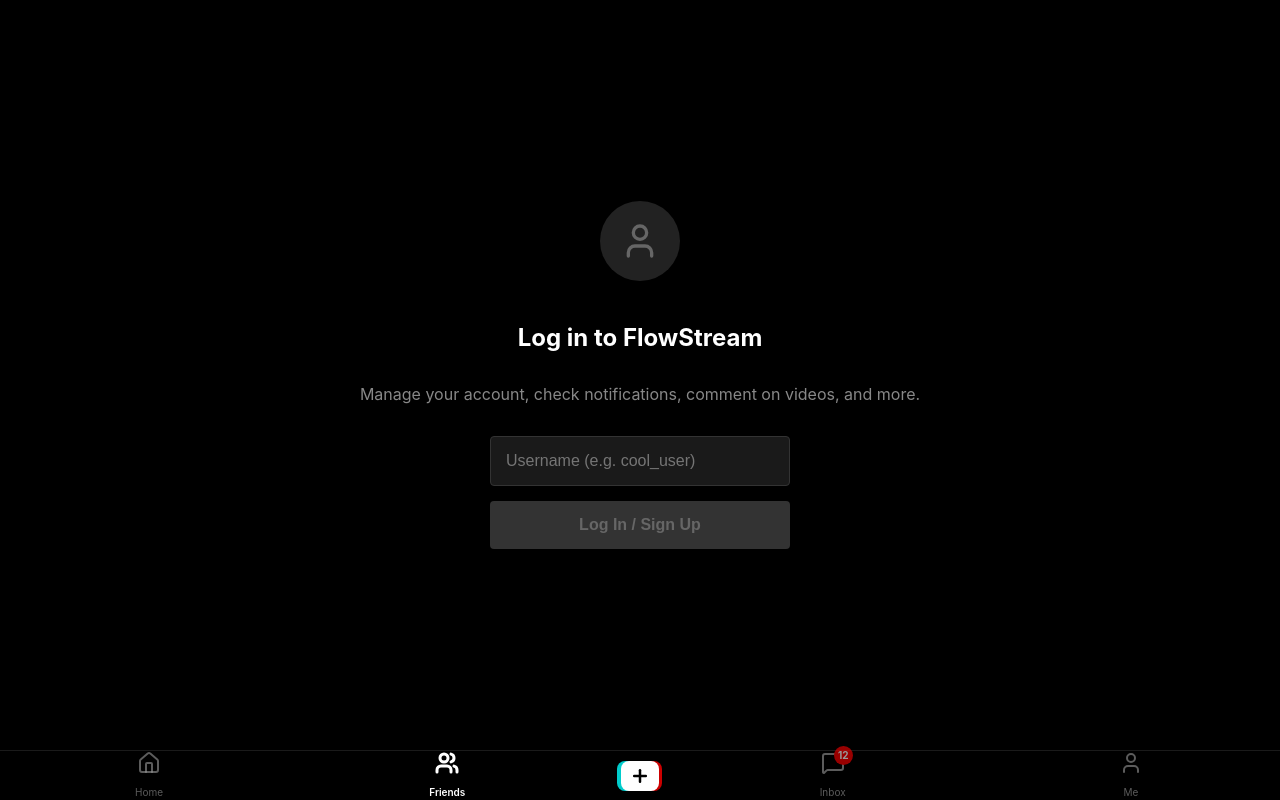
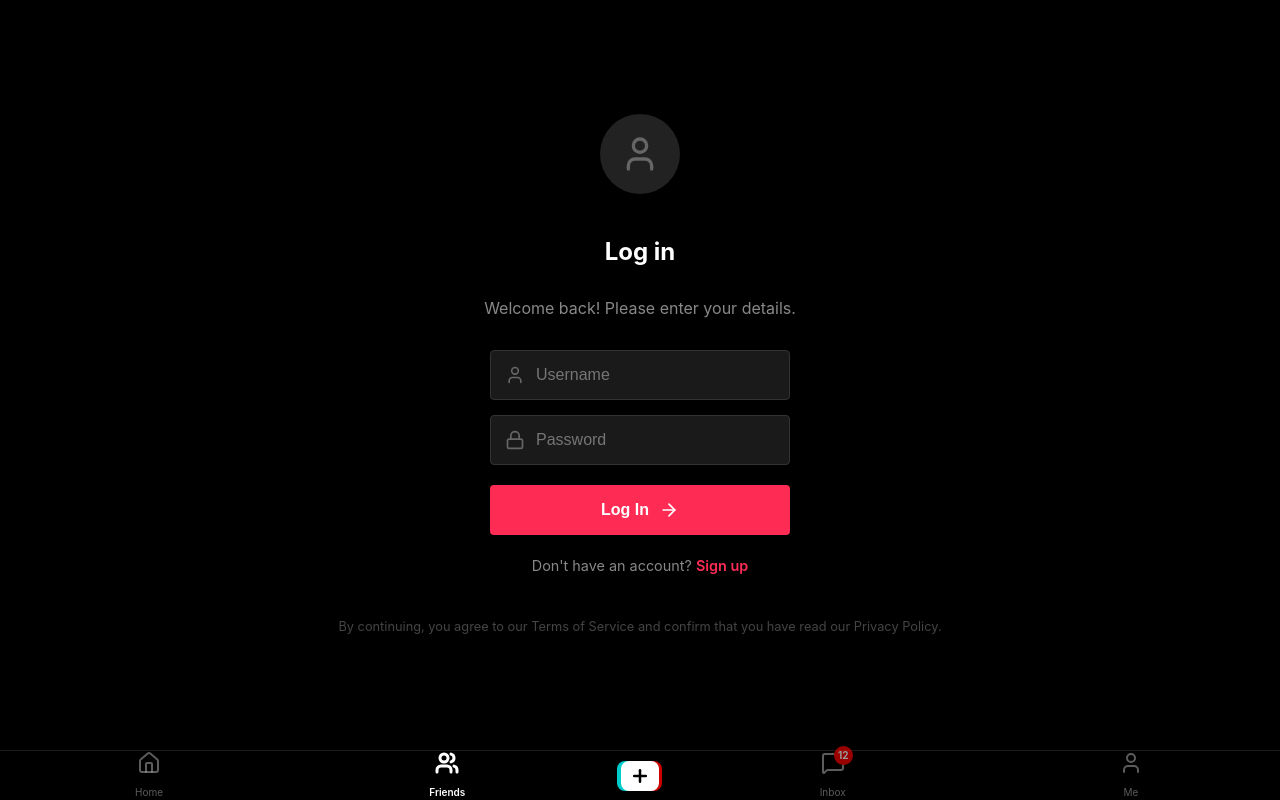
Before and after one commit to gipjazestech-sketch/Gipjazes, a React (Vite) app: page / in a window 1280 px wide. Both pictures are taken after a click on the element "Friends". Built offline with nearby package versions, Linux system fonts and the light colour scheme; no server answers.

Commit message:
Implement real login/register UI

```diff
--- a/src/pages/Login.jsx
+++ b/src/pages/Login.jsx
@@ -1,16 +1,36 @@
 import React, { useState } from 'react';
 import { useApp } from '../context/AppContext';
-import { User } from 'lucide-react';
+import { User, Lock, ArrowRight } from 'lucide-react';
 
 const Login = ({ onSuccess }) => {
+    const [isLoginMode, setIsLoginMode] = useState(true);
     const [username, setUsername] = useState('');
-    const { login } = useApp();
+    const [password, setPassword] = useState('');
+    const [error, setError] = useState('');
+    const [isLoading, setIsLoading] = useState(false);
 
-    const handleSubmit = (e) => {
+    const { login, register } = useApp();
+
+    const handleSubmit = async (e) => {
         e.preventDefault();
-        if (username.trim()) {
-            login(username.trim());
+        setError('');
+
+        if (!username.trim() || !password.trim()) {
+            setError('Please fill in all fields');
+            return;
+        }
+
+        setIsLoading(true);
+
+        const action = isLoginMode ? login : register;
+        const result = await action(username.trim(), password.trim());
+
+        setIsLoading(false);
+
+        if (result.success) {
             onSuccess();
+        } else {
+            setError(result.error || 'Authentication failed');
         }
     };
 
@@ -33,46 +53,79 @@
                 <User size={40} color="#666" />
             </div>
 
-            <h2 style={{ marginBottom: '10px' }}>Log in to FlowStream</h2>
-            <p style={{ color: '#888', marginBottom: '30px' }}>Manage your account, check notifications, comment on videos, and more.</p>
+            <h2 style={{ marginBottom: '10px' }}>{isLoginMode ? 'Log in' : 'Sign up'}</h2>
+            <p style={{ color: '#888', marginBottom: '30px' }}>
+                {isLoginMode ? 'Welcome back! Please enter your details.' : 'Create an account to start sharing.'}
+            </p>
 
             <form onSubmit={handleSubmit} style={{ width: '100%', maxWidth: '300px' }}>
+                <div style={{ position: 'relative', marginBottom: '15px' }}>
+                    <User size={20} color="#666" style={{ position: 'absolute', left: '15px', top: '50%', transform: 'translateY(-50%)' }} />
                     <input
                         type="text"
-                    placeholder="Username (e.g. cool_user)"
+                        placeholder="Username"
                         value={username}
                         onChange={(e) => setUsername(e.target.value)}
                         style={{
-                        width: '100%',
-                        padding: '15px',
-                        borderRadius: '4px',
-                        border: '1px solid #333',
-                        background: '#1a1a1a',
-                        color: 'white',
-                        marginBottom: '15px',
-                        outline: 'none',
-                        fontSize: '1rem'
+                            width: '100%', padding: '15px 15px 15px 45px', borderRadius: '4px',
+                            border: '1px solid #333', background: '#1a1a1a', color: 'white',
+                            outline: 'none', fontSize: '1rem'
                         }}
                     />
+                </div>
+
+                <div style={{ position: 'relative', marginBottom: '20px' }}>
+                    <Lock size={20} color="#666" style={{ position: 'absolute', left: '15px', top: '50%', transform: 'translateY(-50%)' }} />
+                    <input
+                        type="password"
+                        placeholder="Password"
+                        value={password}
+                        onChange={(e) => setPassword(e.target.value)}
+                        style={{
+                            width: '100%', padding: '15px 15px 15px 45px', borderRadius: '4px',
+                            border: '1px solid #333', background: '#1a1a1a', color: 'white',
+                            outline: 'none', fontSize: '1rem'
+                        }}
+                    />
+                </div>
+
+                {error && (
+                    <div style={{ color: '#FE2C55', fontSize: '0.9rem', marginBottom: '15px', textAlign: 'center' }}>
+                        {error}
+                    </div>
+                )}
 
                 <button
                     type="submit"
-                    disabled={!username.trim()}
+                    disabled={isLoading}
                     style={{
-                        width: '100%',
-                        padding: '15px',
-                        borderRadius: '4px',
-                        border: 'none',
-                        background: username.trim() ? '#FE2C55' : '#333',
-                        color: username.trim() ? 'white' : '#666',
-                        fontSize: '1rem',
-                        fontWeight: '600',
-                        cursor: username.trim() ? 'pointer' : 'default'
+                        width: '100%', padding: '15px', borderRadius: '4px', border: 'none',
+                        background: isLoading ? '#555' : '#FE2C55', color: 'white',
+                        fontSize: '1rem', fontWeight: 'bold', cursor: isLoading ? 'default' : 'pointer',
+                        display: 'flex', justifyContent: 'center', alignItems: 'center', gap: '10px'
                     }}
                 >
-                    Log In / Sign Up
+                    {isLoading ? 'Processing...' : (isLoginMode ? 'Log In' : 'Sign Up')}
+                    {!isLoading && <ArrowRight size={20} />}
                 </button>
             </form>
+
+            <div style={{ marginTop: '20px', fontSize: '0.9rem', color: '#888' }}>
+                {isLoginMode ? "Don't have an account? " : "Already have an account? "}
+                <span
+                    onClick={() => {
+                        setIsLoginMode(!isLoginMode);
+                        setError('');
+                    }}
+                    style={{ color: '#FE2C55', cursor: 'pointer', fontWeight: '600' }}
+                >
+                    {isLoginMode ? 'Sign up' : 'Log in'}
+                </span>
+            </div>
+
+            <div style={{ marginTop: '40px', fontSize: '0.8rem', color: '#444', textAlign: 'center' }}>
+                By continuing, you agree to our Terms of Service and confirm that you have read our Privacy Policy.
+            </div>
         </div>
     );
 };
```
Lines whose indentation alone changed are shown as unchanged.
